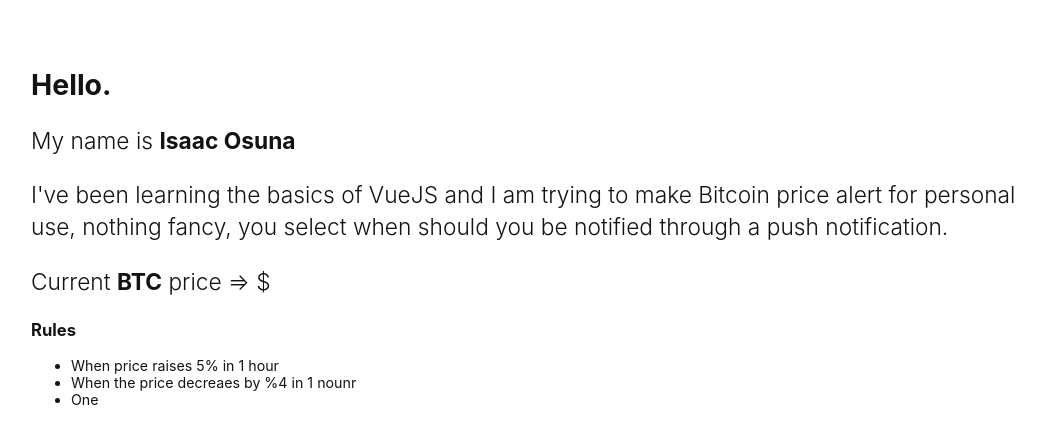
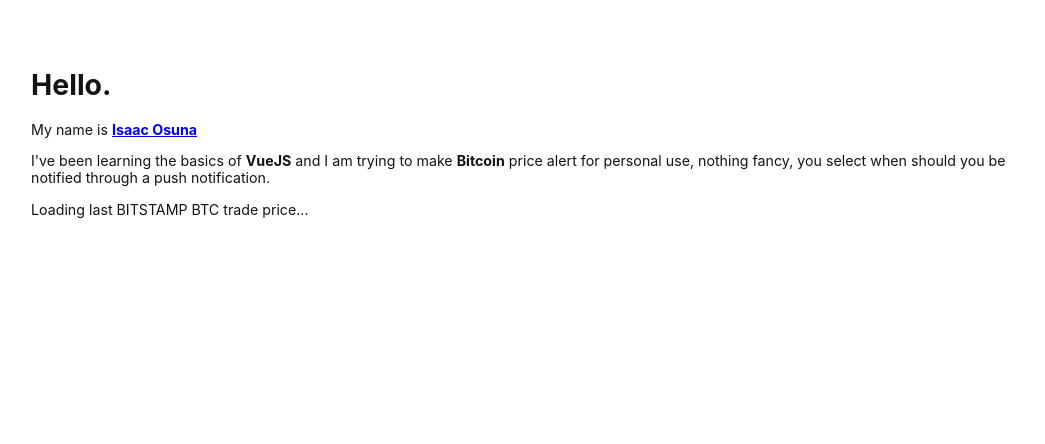
Before and after one commit to Hadza/alertmoon, a Vue app: page / in a window 1280 px wide. Shown: the top 444 px of the page, without its empty margins (105-1150 px from the left). Built offline with nearby package versions, Linux system fonts and the light colour scheme; no server answers; what vue-native-websocket, vuefire would draw is missing.

Commit message:
Show loading last btc price instead of blank page Refactor

```diff
--- a/package.json
+++ b/package.json
@@ -10,6 +10,7 @@
   "dependencies": {
     "core-js": "^3.6.4",
     "firebase": "^7.8.1",
+    "postcss-loader": "^3.0.0",
     "register-service-worker": "^1.6.2",
     "vue": "^2.6.11",
     "vue-native-websocket": "^2.0.14",
--- a/public/index.html
+++ b/public/index.html
@@ -5,7 +5,7 @@
     <meta http-equiv="X-UA-Compatible" content="IE=edge">
     <meta name="viewport" content="width=device-width,initial-scale=1.0">
     <link rel="icon" href="<%= BASE_URL %>favicon.ico">
-    <title>curso</title>
+    <title>Alert MOON - Real-time push notifications</title>
   </head>
   <body>
     <noscript>
--- a/src/App.vue
+++ b/src/App.vue
@@ -1,39 +1,48 @@
 <template>
   <div id="app">
     <h1>Hello.</h1>
-    <p>My name is <a href="http://isaacosuna.com"><b>Isaac Osuna</b></a></p>
     <p>
-      I've been learning the basics of VueJS and I am trying to make Bitcoin
-      price alert for personal use, nothing fancy, you select when should you
-      be notified through a push notification.
+      My name is <a href="http://isaacosuna.com"><b>Isaac Osuna</b></a>
     </p>
-    <p>Current <b>BTC</b> price => $<b>{{getPrice}}</b></p>
-    <h3>Rules</h3>
+    <p>
+      I've been learning the basics of <b>VueJS</b> and I am trying to make
+      <b>Bitcoin</b>
+      price alert for personal use, nothing fancy, you select when should you be
+      notified through a push notification.
+    </p>
+    <transition name="fade" mode="out-in">
+      <p key="1" v-if="!priceLoaded">
+        Loading last BITSTAMP BTC trade price...
+      </p>
+      <p v-else>
+        Current <b>BTC</b> price => $<b>{{ currentPrice }}</b>
+      </p>
+    </transition>
+    <!--    <h3>Rules</h3>
     <ul>
       <li>When price raises 5% in 1 hour</li>
       <li>When the price decreaes by %4 in 1 nounr</li>
       <li>One</li>
-    </ul>
+    </ul>-->
   </div>
 </template>
 
 <script>
-
 export default {
   name: "App",
   data() {
     return {
-        currentPrice: 0,
+      priceLoaded: false,
+      currentPrice: "",
       data: {}
-      }
+    };
   },
-    created(){
-      alert('huehue');
+  created() {
     this.$messaging
       .requestPermission()
       .then(() => this.$messaging.getToken())
-              .then((token) => {
-                console.log(token, "hola") // Receiver Token to use in the notification
+      .then(token => {
+        console.log(token, "hola"); // Receiver Token to use in the notification
       })
       .catch(function(err) {
         console.log("Unable to get permission to notify.", err);
@@ -45,40 +54,41 @@
     });
 
     const event = JSON.stringify({
-        "event": "bts:subscribe",
-        "data": {
-          "channel": "live_trades_btcusd"
+      event: "bts:subscribe",
+      data: {
+        channel: "live_trades_btcusd"
       }
     });
-      this.$store.subscribe((mutation) => {
-        if (mutation.type === 'SOCKET_ONOPEN' ) {
+
+    this.$store.subscribe(mutation => {
+      if (mutation.type === "SOCKET_ONOPEN") {
         this.$socket.send(event);
       }
     });
-    },
-    computed: {
-      getPrice(){
-        if(this.$store.state.socket.message)        {
-          let price = JSON.parse(this.$store.state.socket.message.data).data;
-          if (price) {
-            return price.price_str;
+
+    this.$store.subscribe((mutation, state) => {
+      if (mutation.type === "SOCKET_ONMESSAGE") {
+        console.log("Receiving message", state.socket.message.data);
+        const price_str = JSON.parse(state.socket.message.data).data.price_str;
+        this.currentPrice = price_str ? price_str : "";
+        this.priceLoaded = this.currentPrice !== "" ? true : false;
       }
+    });
   }
-        return "";
-      }
-    },
-    methods:{
-    }
-  }
-
+};
 </script>
 
-<style >
-  a {
+<style lang="css">
+/*a {
   text-decoration: none;
   color: #121314;
   position: relative;
-  }
+}*/
+
+$underlineColor: #00B388;
+$underlineHeight: 5%;
+
+
 p {
   font-size: 1.6em;
   font-weight: 300;
@@ -91,6 +101,15 @@
   -webkit-font-smoothing: antialiased;
   padding: 5vh 10vw;
   color: #121314;
+}
 
+.fade-enter-active,
+.fade-leave-active {
+  transition: opacity 0.5s;
+}
+
+.fade-enter,
+.fade-leave-to {
+  opacity: 0;
 }
 </style>
```
Also changed, not shown: 2 other files (tests, documents, lock files or other folders). Lines whose indentation alone changed are shown as unchanged.
